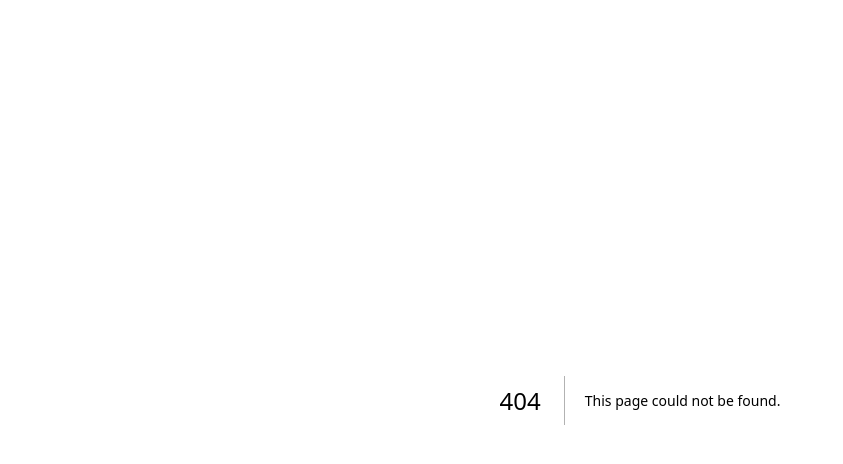
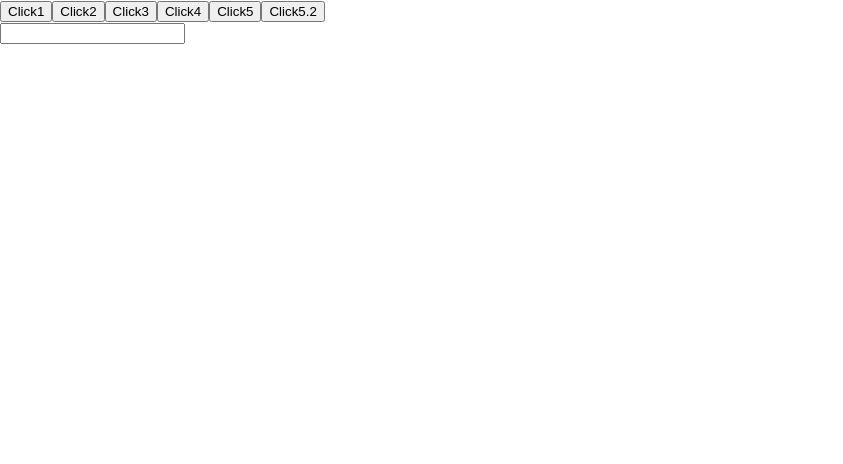
Before and after one commit to matheusbonjour/curso-next-react, a Next.js app in the folder exercicios_master/: page /basicos/botao in a window 1280 px wide. Before the commit this address had no page. Shown: the top 464 px of the page, without its empty margins (0-843 px from the left). Built offline with nearby package versions, Linux system fonts and the light colour scheme.

Commit message:
botao_web

```diff
--- /dev/null
+++ b/exercicios_master/pages/basicos/botao.jsx
@@ -0,0 +1,40 @@
+function acao1(){
+    console.log("acao1")
+}
+
+export default function botao() {
+    function acao2() {
+        console.log("acao2")
+    }
+
+    function acao5(e) {
+        console.log(e)
+    }
+
+    return (
+        <div>
+
+            <button onClick={acao1}> Click1</button>
+
+            <button onClick={acao2}> Click2</button>
+
+            <button onClick={function () {
+                console.log("acao3")
+            }}> Click3</button>
+
+            <button onClick={() => console.log("acao4")}>
+                Click4
+            </button>
+            <button onClick={acao5}>
+                Click5
+            </button>
+            <button onClick={e => acao5(e.altKey)}>
+                Click5.2
+            </button>
+
+            <div>
+                <input type="text" onChange={e => console.log(e.target.value)} />
+            </div>
+        </div>
+    )
+}
```
